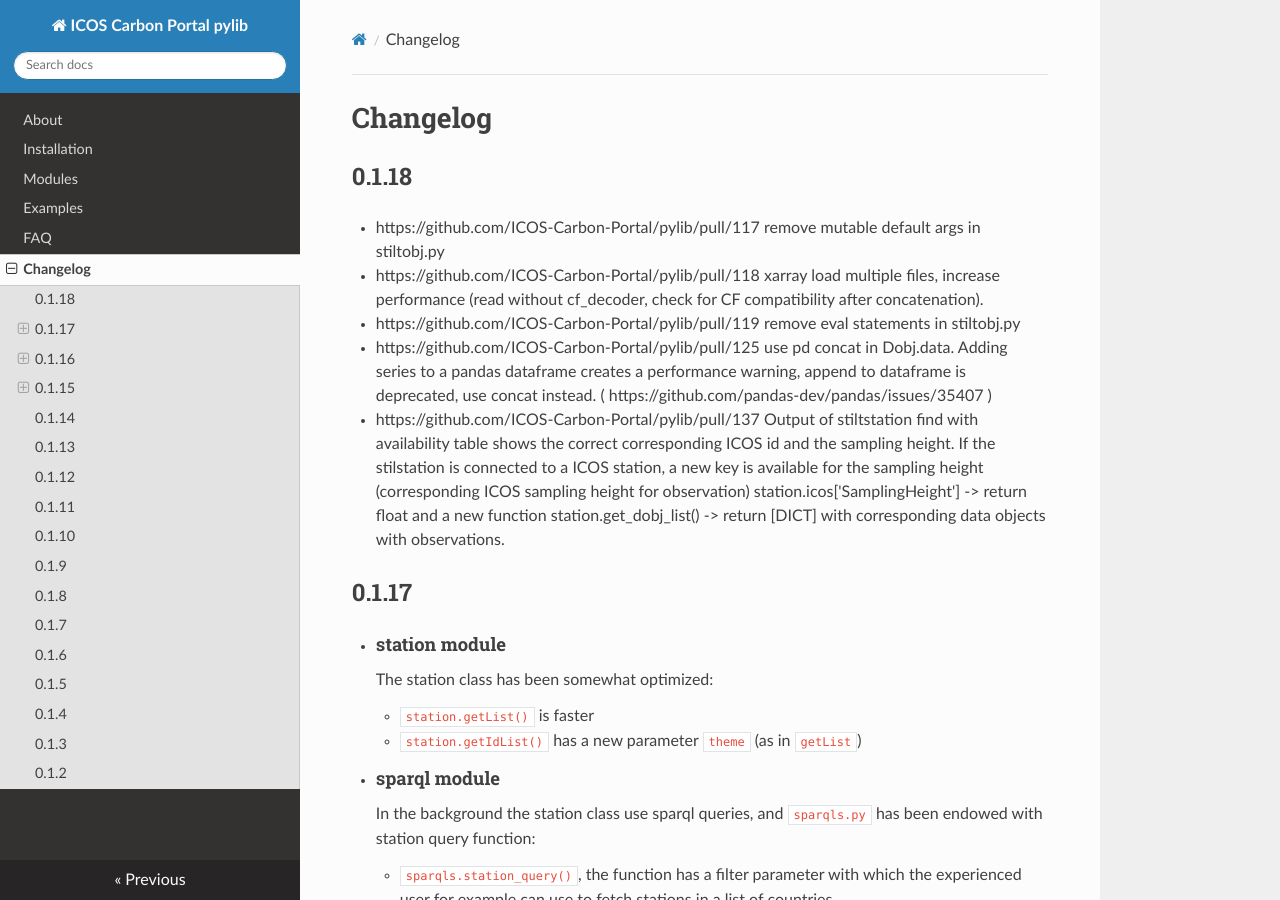
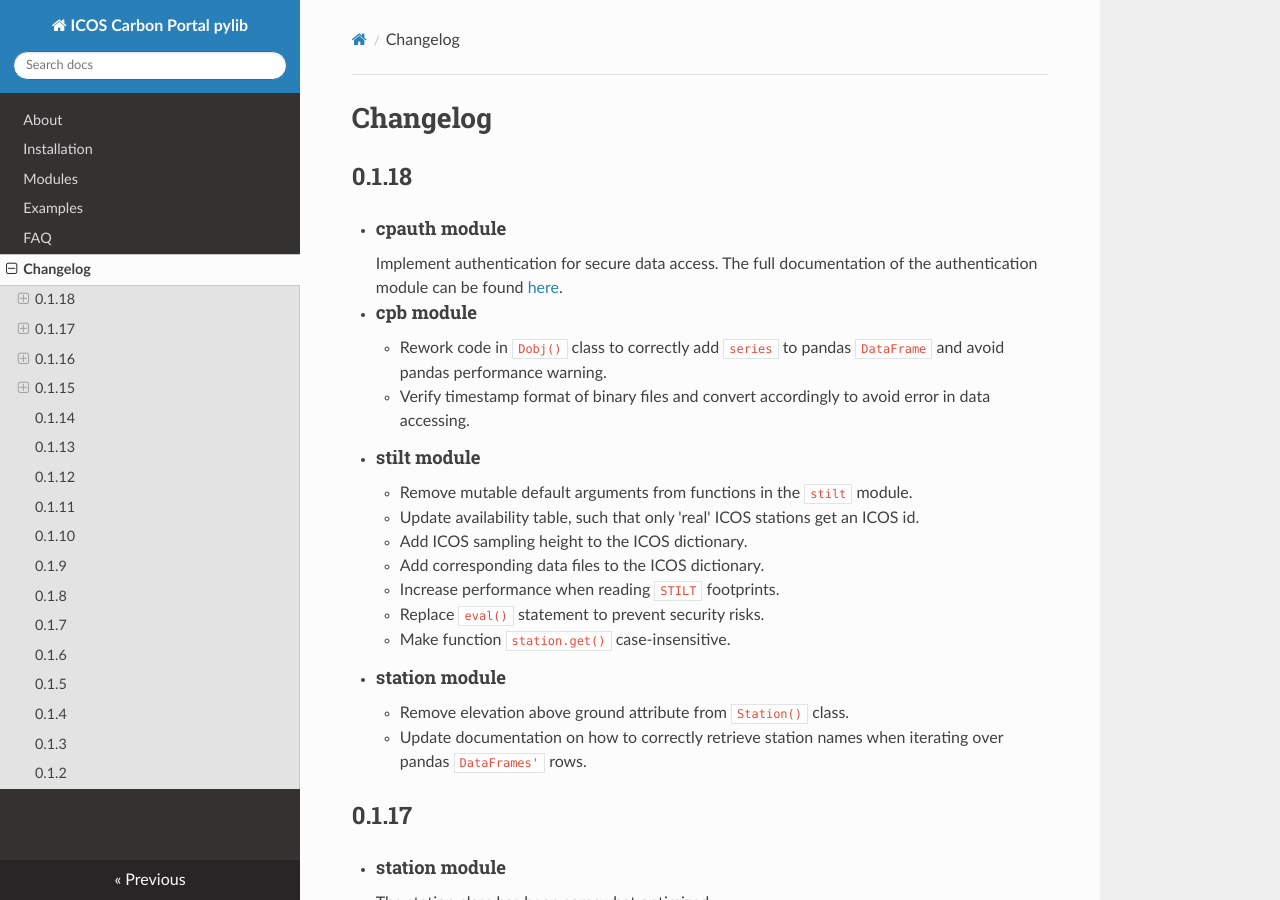
Before and after one commit to ICOS-Carbon-Portal/pylib, an MkDocs documentation site: the page built from docs/changelog.md, in a window 1280 px wide and 900 px high. Built offline with MkDocs 1.6.1, drawn with Linux system fonts in a browser that asks for light colours; nearby versions of some CDN libraries.

Commit message:
0.1.18 changelog v_0.9
- Add changelog entry and content for icoscp release v_0.1.18.

```diff
--- a/docs/changelog.md
+++ b/docs/changelog.md
@@ -1,12 +1,28 @@
 # Changelog
 
 ## 0.1.18
- - https://github.com/ICOS-Carbon-Portal/pylib/pull/117 remove mutable default args in stiltobj.py
- - https://github.com/ICOS-Carbon-Portal/pylib/pull/118 xarray load multiple files, increase performance (read without cf_decoder, check for CF compatibility after concatenation).
- - https://github.com/ICOS-Carbon-Portal/pylib/pull/119 remove eval statements in stiltobj.py
- - https://github.com/ICOS-Carbon-Portal/pylib/pull/125 use pd concat in Dobj.data. Adding series to a pandas dataframe creates a performance warning, append to dataframe is deprecated, use concat instead. ( https://github.com/pandas-dev/pandas/issues/35407 )
- - https://github.com/ICOS-Carbon-Portal/pylib/pull/137
-    Output of stiltstation find with availability table shows the correct corresponding ICOS id and the sampling height. If the stilstation is connected to a ICOS station, a new key is available for the sampling height (corresponding ICOS sampling height for observation) station.icos['SamplingHeight'] -> return float  and a new function station.get_dobj_list() -> return [DICT] with corresponding data objects with observations.
+ - #### cpauth module
+   Implement authentication for secure data access. The full documentation of
+   the authentication module can be found [here](
+   https://icos-carbon-portal.github.io/pylib/modules/#authentication).
+ - #### cpb module
+     - Rework code in `Dobj()` class to correctly add `series` to pandas
+       `DataFrame` and avoid pandas performance warning.
+     - Verify timestamp format of binary files and convert accordingly to
+       avoid error in data accessing.
+ - #### stilt module
+     - Remove mutable default arguments from functions in the `stilt` module.
+     - Update availability table, such that only 'real' ICOS stations get an
+       ICOS id.
+     - Add ICOS sampling height to the ICOS dictionary.
+     - Add corresponding data files to the ICOS dictionary.
+     - Increase performance when reading `STILT` footprints.
+     - Replace `eval()` statement to prevent security risks.
+     - Make function `station.get()` case-insensitive.
+ - #### station module
+     - Remove elevation above ground attribute from `Station()` class.
+     - Update documentation on how to correctly retrieve station names when
+       iterating over pandas `DataFrames'` rows.
 
 ## 0.1.17
  - #### station module
```
